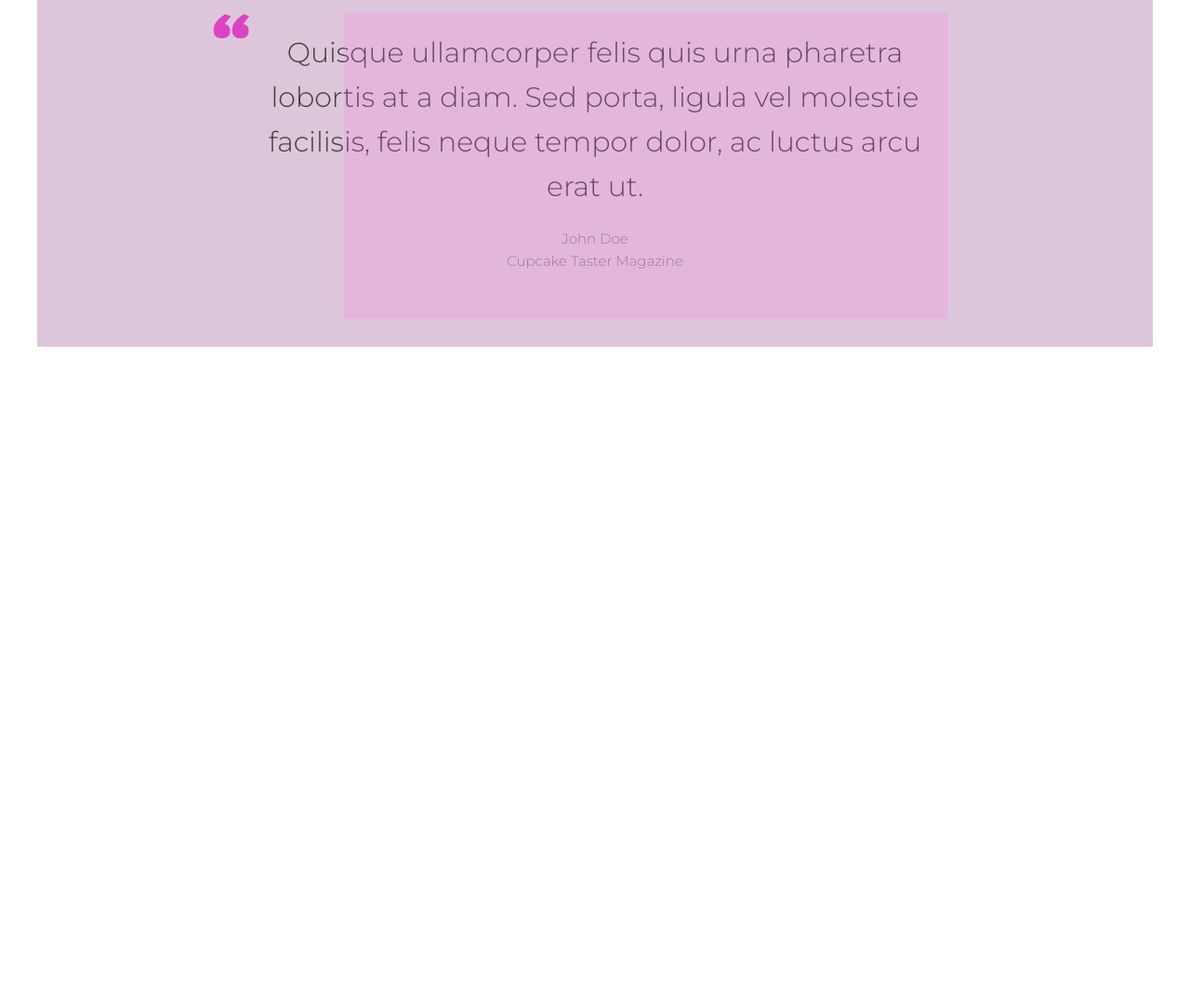
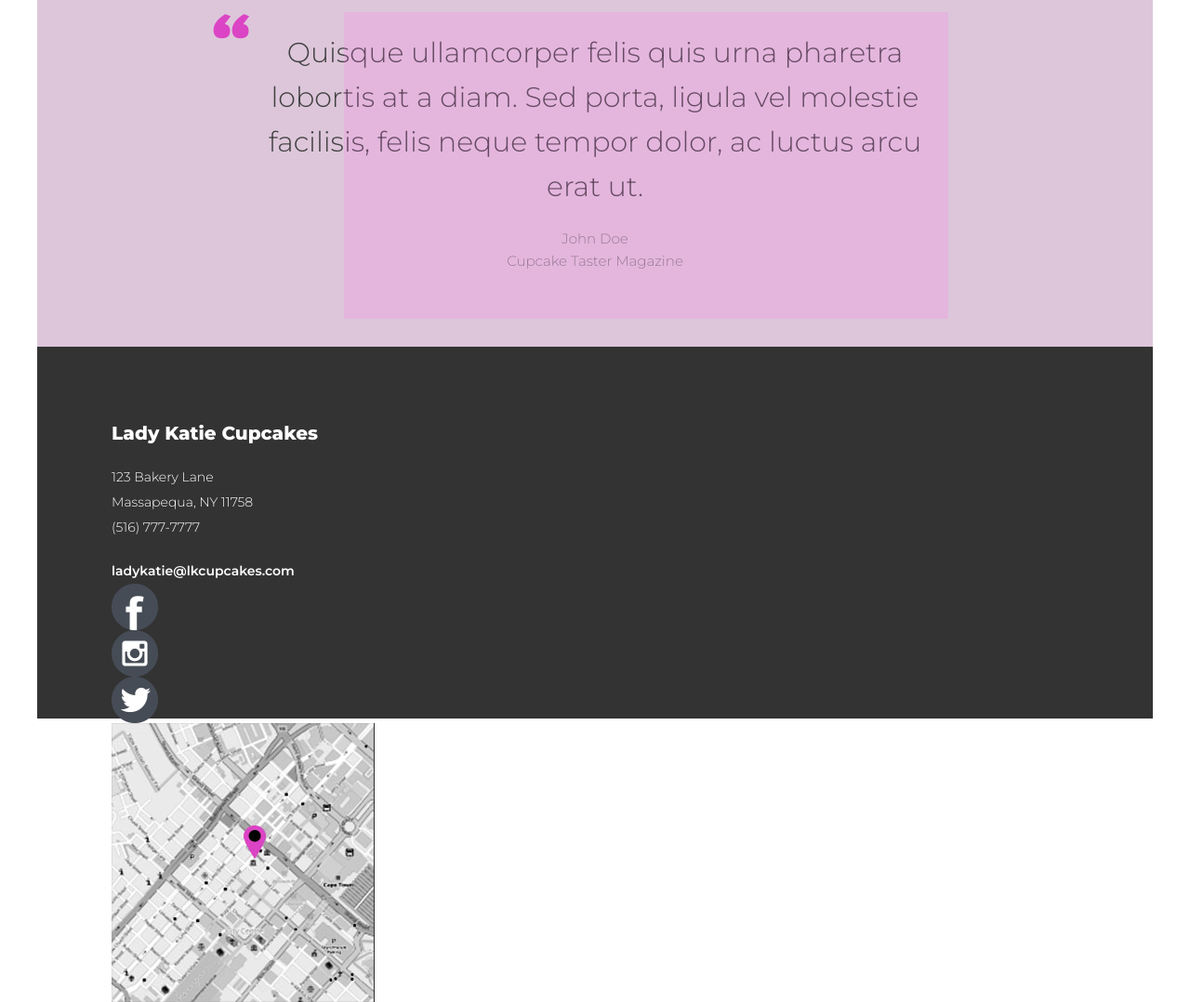
Before and after one commit to Chewie063/lkc-website, a website: page index.html in a window 1280 px wide. Shown: the part 1811-2889 px from the top of the page at 93% size. Before the commit the page ends 2264 px from the top, so only its background shows below. Drawn offline with Linux system fonts and the light colour scheme; a web font is replaced by a local one.

Commit message:
Started footer

```diff
--- a/index.html
+++ b/index.html
@@ -96,6 +96,24 @@
                     <div class="color-box--2"></div>
                 </div>
             </div>
+
+            <div class="footer">
+                <div class="footer-text"><h1 class="footer-text--header">Lady Katie Cupcakes</h1>
+                    <div class="footer-text--address">
+                        123 Bakery Lane<br>
+                        Massapequa, NY 11758<br>
+                        (516) 777-7777<br>
+                    </div>
+                    <div class="footer-text--email">ladykatie@lkcupcakes.com</div>
+                </div>
+
+                <div class="footer-social">
+                    <div class="footer-social--icons footer-social--fb"></div>
+                    <div class="footer-social--icons footer-social--ig"></div>
+                    <div class="footer-social--icons footer-social--tw"></div>
+                </div>
+                <div class="footer-map"></div>
+            </div>
         </div>
     </body>
 </html>
--- a/sass/_layout.scss
+++ b/sass/_layout.scss
@@ -248,3 +248,53 @@
     font-size: 1.5rem;
   }
 }
+
+////////////////////////////////////////
+// FOOTER
+
+.footer {
+
+  background-color: var(--color-grey-dark-2);
+  width: 100%;
+  height: 40rem;
+  padding: 8rem;
+
+  &-text {
+
+    color: #FFF;
+    line-height: 2.7rem;
+
+    &--address {
+      padding-bottom: 2rem;
+    }
+
+    &--header {
+      font-size: 2rem;
+      padding-bottom: 2rem;
+    }
+
+    &--email {
+      font-weight: 600;
+    }
+  }
+
+  &-social {
+
+    &--icons {
+      height: 5rem;
+      width: 5rem;
+    }
+
+    &--fb {background-image: url('../images/fb.png');}
+
+    &--ig {background-image: url('../images/ig.png');}
+
+    &--tw {background-image: url('../images/tw.png');}
+  }
+
+  &-map {
+    width: 28.3rem;
+    height: 30rem;
+    background-image: url('../images/map.jpg');
+  }
+}
```
Also changed, not shown: css/style.css, images/down-arrow.png (deleted), images/map.jpg (added), images/map.png (deleted), images/pin.png (deleted).
